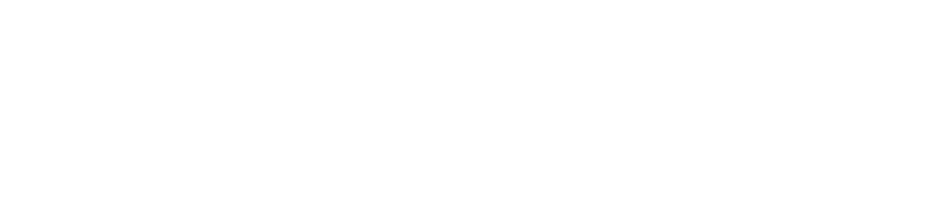
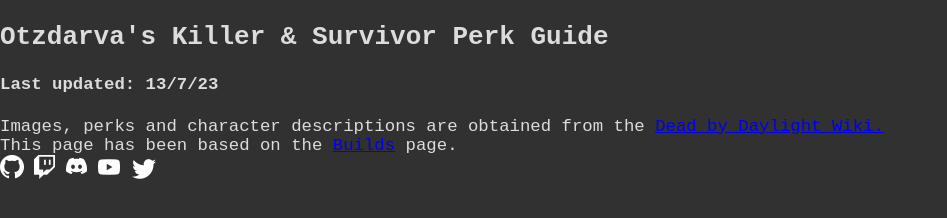
Before and after one commit to OllieJonas/otz-sheet, a plain HTML site: page index.html in a window 1280 px wide. Shown: the whole page, without its empty margins (0-947 px from the left). Drawn offline with Linux system fonts and the light colour scheme.

Commit message:
Simple updates

```diff
--- a/css/style.css
+++ b/css/style.css
@@ -0,0 +1,23 @@
+/* Heavily Based on MrTipson's Builds page
+   See here: https://github.com/MrTipson/otz-builds/blob/master/css/stylesheet.css
+ */
+:root {
+    --bg-primary: rgb(49, 49, 49);
+    --bg-secondary: rgb(36, 36, 36);
+    --bg-darken: rgba(0, 0, 0, 0.4);
+    --text-normal: rgb(220, 220, 220);
+    --text-strong: white;
+}
+html {
+    scroll-padding-top: 20px;
+    height: 100%;
+}
+
+body {
+    margin: 0;
+    background-color: var(--bg-primary);
+    color: var(--text-normal);
+    font-family: monospace;
+    font-size: 13pt;
+    height: 100%;
+}
--- a/index.html
+++ b/index.html
@@ -9,9 +9,32 @@
     <title>Otz's Killer and Survivor Information</title>
 
     <link rel="stylesheet" href="css/style.css">
+    <link rel="icon" type="image/png" href="images/favicon.png">
 </head>
 
 <body>
+    <div class="body">
+        <div class="header">
+            <h2>Otzdarva's Killer & Survivor Perk Guide</h2>
+            <h4>Last updated: 13/7/23</h4>
+        </div>
+    </div>
 
+    <div class="footer">
+        <div>
+            Images, perks and character descriptions are obtained from the
+            <a href="https://deadbydaylight.fandom.com/wiki/Dead_by_Daylight_Wiki">Dead by Daylight Wiki.</a>
+        </div>
+        <div>
+            This page has been based on the <a href="https://otzdarva.com/builds">Builds</a> page.
+        </div>
+        <div>
+            <a href="https://github.com/OllieJonas" title="GitHub"><img src="images/github.png" alt="GitHub"></a>
+            <a href="https://twitch.tv/otzdarva" title="Twitch"><img src="images/twitch.png" alt="Twitch"></a>
+            <a href="https://discord.gg/otzdarva" title="Discord"><img src="images/discord.png" alt="Discord"></a>
+            <a href="https://youtube.com/channel/UCUhGCdMIFqcRlHb_dthD5Xw" title="YouTube"><img src="images/youtube.png" alt="YouTube"></a>
+            <a href="https://twitter.com/otzdarvayt" title="GitHub"><img src="images/twitter.png" alt="Twitter"></a>
+        </div>
+    </div>
 </body>
 </html>
```
Also changed, not shown: README.md.
